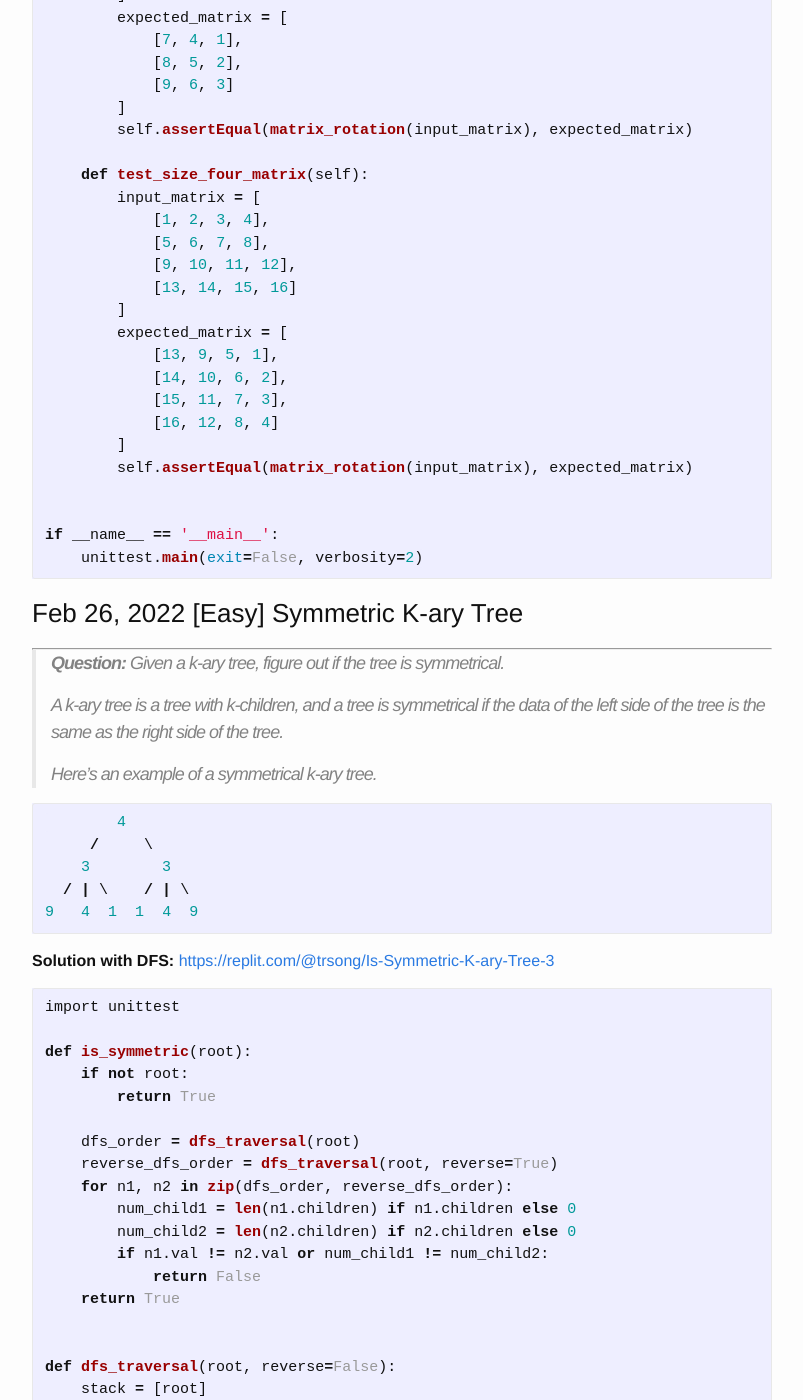
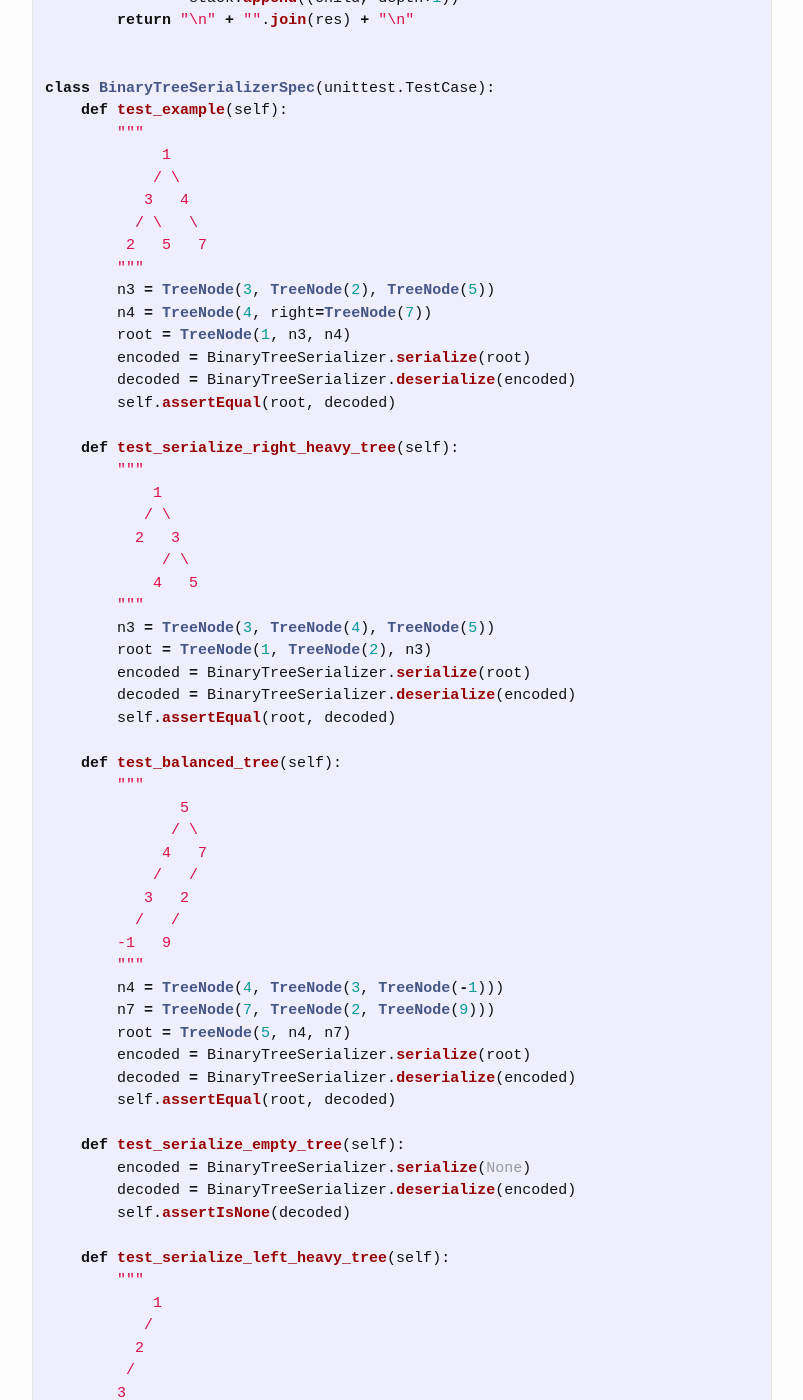
Before and after one commit to trsong/trsong.github.io, a Jekyll site: the page built from _posts/2022-02-01-DailyQuestionsFeb.md, in a window 1280 px wide and 1400 px high, scrolled down 3414 px. Shown: the whole window, without its empty margins (238-1041 px from the left). Built offline with Jekyll 4.4.1, drawn with Linux system fonts in a browser that asks for light colours; some of the changed text lies outside the part shown.

Commit message:
Add solution to Feb 28 question.

````diff
--- a/_posts/2022-02-01-DailyQuestionsFeb.md
+++ b/_posts/2022-02-01-DailyQuestionsFeb.md
@@ -47,6 +47,203 @@ categories: Python/Java
 
 serialize(tree)
 # returns "1 3 2 # # 5 # # 4 # 7 # #"
+```
+
+**Solution:** [https://replit.com/@trsong/Serialize-and-Deserialize-the-Binary-Tree-4](https://replit.com/@trsong/Serialize-and-Deserialize-the-Binary-Tree-4)
+```py
+import unittest
+
+class BinaryTreeSerializer(object):
+    @staticmethod
+    def serialize(root):
+        stack = [root]
+        res = []
+        while stack:
+            cur = stack.pop()
+            if cur is None:
+                res.append('#')
+                continue
+
+            res.append(str(cur.val))
+            stack.append(cur.right)
+            stack.append(cur.left)
+        return ' '.join(res)
+
+    @staticmethod
+    def deserialize(s):
+        tokens = iter(s.split())
+        return BinaryTreeSerializer.construct_tree(tokens)
+
+    @staticmethod
+    def construct_tree(token_stream):
+        raw_val = next(token_stream, None)
+        if raw_val == '#':
+            return None
+
+        left_child = BinaryTreeSerializer.construct_tree(token_stream)
+        right_child = BinaryTreeSerializer.construct_tree(token_stream)
+        return TreeNode(int(raw_val), left_child, right_child)
+
+
+###################
+# Testing Utilities
+###################
+class TreeNode(object):
+    def __init__(self, val, left=None, right=None):
+        self.val = val
+        self.left = left
+        self.right = right
+
+    def __eq__(self, other):
+        return (other and
+            self.val == other.val and
+            self.left == other.left and
+            self.right == other.right)
+
+    def __repr__(self):
+        stack = [(self, 0)]
+        res = []
+        while stack:
+            node, depth = stack.pop()
+            res.append("\n" + "\t" * depth)
+            if not node:
+                res.append("* None")
+                continue
+
+            res.append("* " + str(node.val))
+            for child in [node.right, node.left]:
+                stack.append((child, depth+1))
+        return "\n" + "".join(res) + "\n"
+
+
+class BinaryTreeSerializerSpec(unittest.TestCase):
+    def test_example(self):
+        """
+             1
+            / \
+           3   4
+          / \   \
+         2   5   7
+        """
+        n3 = TreeNode(3, TreeNode(2), TreeNode(5))
+        n4 = TreeNode(4, right=TreeNode(7))
+        root = TreeNode(1, n3, n4)
+        encoded = BinaryTreeSerializer.serialize(root)
+        decoded = BinaryTreeSerializer.deserialize(encoded)
+        self.assertEqual(root, decoded)
+
+    def test_serialize_right_heavy_tree(self):
+        """
+            1
+           / \
+          2   3
+             / \
+            4   5
+        """
+        n3 = TreeNode(3, TreeNode(4), TreeNode(5))
+        root = TreeNode(1, TreeNode(2), n3)
+        encoded = BinaryTreeSerializer.serialize(root)
+        decoded = BinaryTreeSerializer.deserialize(encoded)
+        self.assertEqual(root, decoded)
+
+    def test_balanced_tree(self):
+        """
+               5
+              / \
+             4   7
+            /   /
+           3   2
+          /   /
+        -1   9
+        """
+        n4 = TreeNode(4, TreeNode(3, TreeNode(-1)))
+        n7 = TreeNode(7, TreeNode(2, TreeNode(9)))
+        root = TreeNode(5, n4, n7)
+        encoded = BinaryTreeSerializer.serialize(root)
+        decoded = BinaryTreeSerializer.deserialize(encoded)
+        self.assertEqual(root, decoded)
+
+    def test_serialize_empty_tree(self):
+        encoded = BinaryTreeSerializer.serialize(None)
+        decoded = BinaryTreeSerializer.deserialize(encoded)
+        self.assertIsNone(decoded)
+
+    def test_serialize_left_heavy_tree(self):
+        """
+            1
+           /
+          2
+         /
+        3
+        """
+        root = TreeNode(1, TreeNode(2, TreeNode(3)))
+        encoded = BinaryTreeSerializer.serialize(root)
+        decoded = BinaryTreeSerializer.deserialize(encoded)
+        self.assertEqual(root, decoded)
+
+    def test_serialize_right_heavy_tree2(self):
+        """
+        1
+         \
+          2
+         /
+        3
+        """
+        root = TreeNode(1, right=TreeNode(2, TreeNode(3)))
+        encoded = BinaryTreeSerializer.serialize(root)
+        decoded = BinaryTreeSerializer.deserialize(encoded)
+        self.assertEqual(root, decoded)
+
+    def test_zig_zag_tree(self):
+        """
+            1
+           /
+          2
+         /
+        3
+         \
+          4
+           \
+            5
+           /
+          6
+        """
+        n5 = TreeNode(5, TreeNode(6))
+        n3 = TreeNode(3, right=TreeNode(4, right=n5))
+        root = TreeNode(1, TreeNode(2, n3))
+        encoded = BinaryTreeSerializer.serialize(root)
+        decoded = BinaryTreeSerializer.deserialize(encoded)
+        self.assertEqual(root, decoded)
+
+    def test_full_tree(self):
+        """
+             1
+           /   \
+          2     3
+         / \   / \
+        4   5 6   7
+        """
+        n2 = TreeNode(2, TreeNode(4), TreeNode(5))
+        n3 = TreeNode(3, TreeNode(6), TreeNode(7))
+        root = TreeNode(1, n2, n3)
+        encoded = BinaryTreeSerializer.serialize(root)
+        decoded = BinaryTreeSerializer.deserialize(encoded)
+        self.assertEqual(root, decoded)
+
+    def test_all_node_has_value_zero(self):
+        """
+          0
+         / \
+        0   0
+        """
+        root = TreeNode(0, TreeNode(0), TreeNode(0))
+        encoded = BinaryTreeSerializer.serialize(root)
+        decoded = BinaryTreeSerializer.deserialize(encoded)
+        self.assertEqual(root, decoded)
+
+
+if __name__ == '__main__':
+    unittest.main(exit=False, verbosity=2)
 ```
 
 ### Feb 27, 2022 \[Medium\] Matrix Rotation
````
